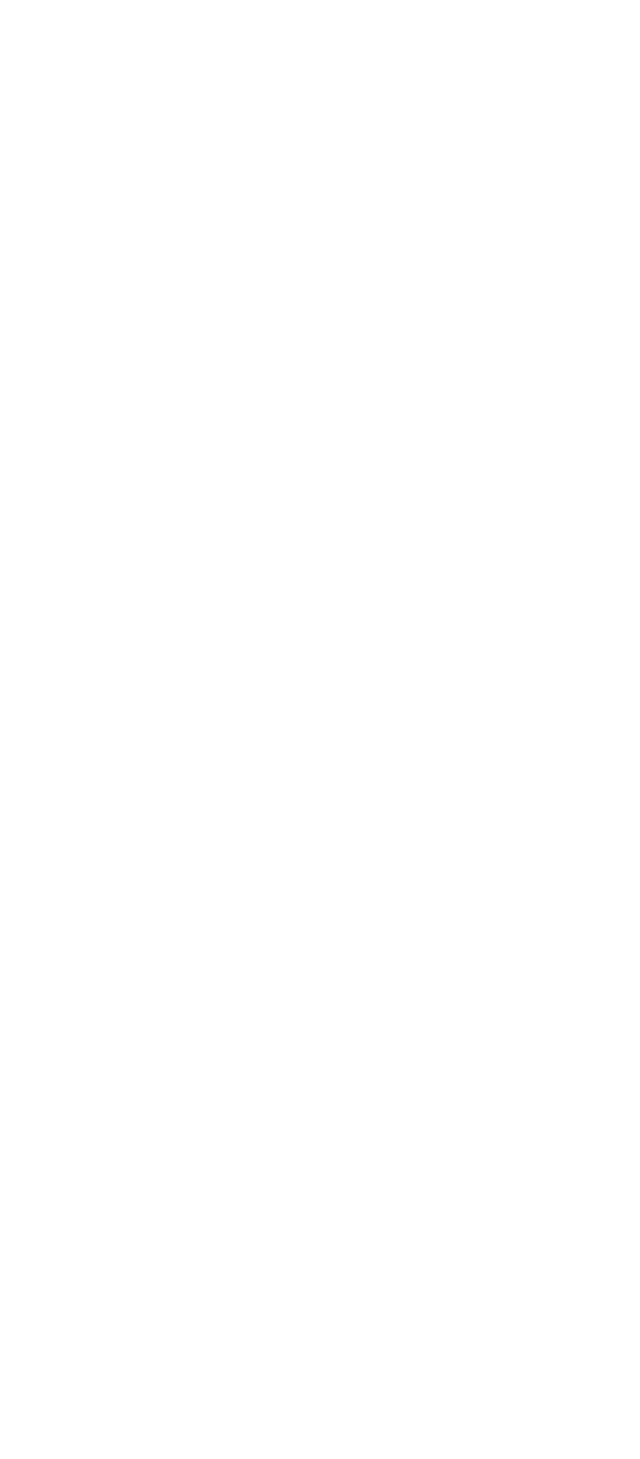
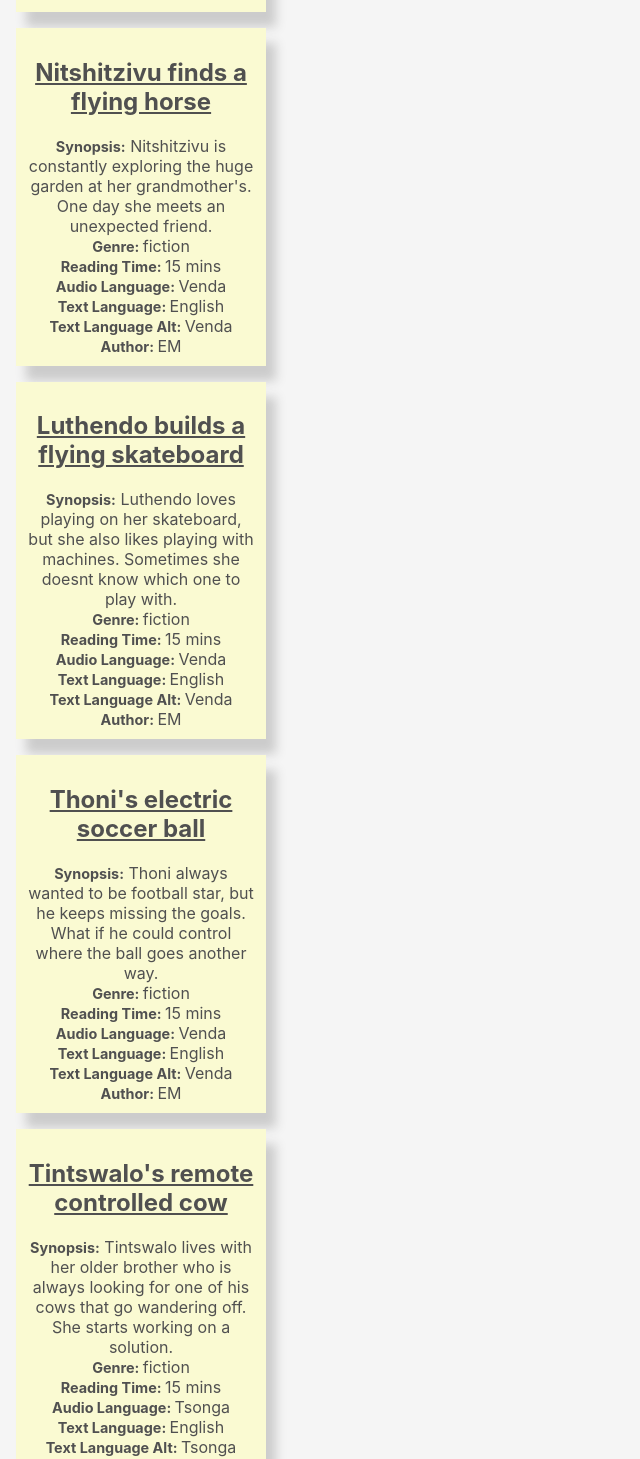
Before and after one commit to badgerine/limi, a React (Create React App) app: page /backoffice in a window 1280 px wide. Shown: the part 560-2019 px from the top of the page, without its empty margins (0-640 px from the left). Before the commit the page ends 800 px from the top, so only its background shows below. Built offline with nearby package versions, Linux system fonts and the light colour scheme.

Commit message:
implement redux

```diff
--- a/package.json
+++ b/package.json
@@ -6,10 +6,13 @@
     "@testing-library/jest-dom": "^4.2.4",
     "@testing-library/react": "^9.5.0",
     "@testing-library/user-event": "^7.2.1",
+    "firebase": "^7.14.2",
     "react": "^16.13.1",
     "react-dom": "^16.13.1",
+    "react-redux": "^7.2.0",
     "react-router-dom": "^5.1.2",
-    "react-scripts": "3.4.1"
+    "react-scripts": "3.4.1",
+    "redux": "^4.0.5"
   },
   "scripts": {
     "start": "react-scripts start",
--- a/src/components/BackOffice/BackOffice.js
+++ b/src/components/BackOffice/BackOffice.js
@@ -1,4 +1,6 @@
 import React, { Component } from 'react';
+import { connect } from 'react-redux';
+import StoryCard from '../StoryCard/StoryCard';
 // import './BackOffice.css';
 
 class BackOffice extends Component {
@@ -10,6 +12,23 @@ class BackOffice extends Component {
     }
 
     render() {
+
+        let storyCards = this.props.stories.map(story => (
+            <div key={story.id} style={{ textDecoration: 'none' }}>
+                <StoryCard
+                    id={story.id}
+                    title={story.title}
+                    synopsis={story.synopsis}
+                    genre={story.genre}
+                    readingTime={story.readingTime}
+                    audioLanguage={story.audioLanguage}
+                    primaryText={story.primaryText}
+                    secondaryText={story.secondaryText}
+                    author={story.author}
+                    clicked={() => this.storySelectedHandler(story.id, story.mediaId)}
+                />
+            </div>));
+
         return (
             <React.Fragment>
                 <h1>Story Admin</h1>
@@ -25,9 +44,19 @@ class BackOffice extends Component {
                     <span> Remove Stories <button>Go</button></span>
                 </div>
                 <br />
+                <hr/>
+                {storyCards}
+
             </React.Fragment>
         );
     }
 }
 
-export default BackOffice;
+//stores a function
+const mapStateToProps = (state) => {
+    return {
+       stories: state.stories
+    };
+};
+
+export default connect(mapStateToProps)(BackOffice);
--- a/src/containers/StoryDeck/StoryDeck.js
+++ b/src/containers/StoryDeck/StoryDeck.js
@@ -1,4 +1,5 @@
 import React, { Component } from 'react';
+import { connect } from 'react-redux';
 import './StoryDeck.css';
 import MenuBar from '../MenuBar/MenuBar';
 import StoryCard from '../../components/StoryCard/StoryCard';
@@ -9,108 +10,22 @@ class StoryDeck extends Component {
 
     state = {
         loadDeck: true,
-        stories: [
-            {
-                id: "1",
-                mediaId: "physicallyFit.mp4",
-                title: "Colbert's dancing dreadlocks",
-                synopsis: "The more Colbert practises his guitar, the more he can feel the vibration of the music.",
-                genre: "fiction",
-                readingTime: "15 mins",
-                audioLanguage: "Venda",
-                primaryText: "English",
-                secondaryText: "Venda",
-                author: "EM"
-            },
-            {
-                id: "2",
-                mediaId: "physicallyFit.mp4",
-                title: "Nitshitzivu finds a flying horse",
-                synopsis: "Nitshitzivu is constantly exploring the huge garden at her grandmother's. One day she meets an unexpected friend.",
-                genre: "fiction",
-                readingTime: "15 mins",
-                audioLanguage: "Venda",
-                primaryText: "English",
-                secondaryText: "Venda",
-                author: "EM"
-            },
-            {
-                id: "3",
-                mediaId: "physicallyFit.mp4",
-                title: "Luthendo builds a flying skateboard",
-                synopsis: "Luthendo loves playing on her skateboard, but she also likes playing with machines. Sometimes she doesnt know which one to play with.",
-                genre: "fiction",
-                readingTime: "15 mins",
-                audioLanguage: "Venda",
-                primaryText: "English",
-                secondaryText: "Venda",
-                author: "EM"
-            },
-            {
-                id: "4",
-                mediaId: "physicallyFit.mp4",
-                title: "Thoni's electric soccer ball",
-                synopsis: "Thoni always wanted to be football star, but he keeps missing the goals. What if he could control where the ball goes another way.",
-                genre: "fiction",
-                readingTime: "15 mins",
-                audioLanguage: "Venda",
-                primaryText: "English",
-                secondaryText: "Venda",
-                author: "EM"
-            },
-            {
-                id: "5",
-                mediaId: "physicallyFit.mp4",
-                title: "Tintswalo's remote controlled cow",
-                synopsis: "Tintswalo lives with her older brother who is always looking for one of his cows that go wandering off. She starts working on a solution.",
-                genre: "fiction",
-                readingTime: "15 mins",
-                audioLanguage: "Tsonga",
-                primaryText: "English",
-                secondaryText: "Tsonga",
-                author: "EM"
-            },
-            {
-                id: "6",
-                mediaId: "physicallyFit.mp4",
-                title: "Ngadji builds a robot",
-                synopsis: "Ngadji is always being told to wash the dishes, or clean the house. She also has a great imagination and is not afraid to try new things.",
-                genre: "fiction",
-                readingTime: "15 mins",
-                audioLanguage: "Tsonga",
-                primaryText: "English",
-                secondaryText: "Tsonga",
-                author: "EM"
-            },
-            {
-                id: "7",
-                mediaId: "physicallyFit.mp4",
-                title: "Nkateko's electric wand",
-                synopsis: "Nkateko lives in a hidden village surrounded by a think forest. Sometimes his sheep run off and he has to find them in the dark night. How can he create light without burning the forest?",
-                genre: "fiction",
-                readingTime: "15 mins",
-                audioLanguage: "Tsonga",
-                primaryText: "English",
-                secondaryText: "Tsonga",
-                author: "EM"
-            },
-        ]
     }
 
     componentDidMount() {
-        const stories = this.state.stories.slice(0, 6);
-        this.setState({ stories: stories });
+        // const stories = this.props.stories.slice(0, 6);
+        // this.setState({ stories: stories });
     }
 
     storySelectedHandler = (id, mediaId) => {
         this.props.history.push({
-            pathname: 'story-roll/'+id,
-            search: '?mediaId='+mediaId
+            pathname: 'story-roll/' + id,
+            search: '?mediaId=' + mediaId
         })
     }
 
     render() {
-        let storyCards = this.state.stories.map(story => (
+        let storyCards = this.props.stories.map(story => (
             // <Link to={"/story-roll/" + story.id} key={story.id} style={{ textDecoration: 'none' }}>
             //     <StoryCard
             //         id={story.id}
@@ -153,4 +68,16 @@ class StoryDeck extends Component {
 
 }
 
-export default StoryDeck;
+const mapStateToProps = (state) => {
+    return {
+        stories: state.stories
+    }
+}
+
+const mapDispatchToProps = dispatch => {
+    return {
+
+    }
+}
+
+export default connect(mapStateToProps, mapDispatchToProps)(StoryDeck);
--- a/src/index.js
+++ b/src/index.js
@@ -2,10 +2,17 @@ import React from 'react';
 import ReactDOM from 'react-dom';
 import './index.css';
 import App from './App';
+import { createStore } from 'redux';
+import { Provider } from 'react-redux';
+import reducer from './store/reducer';
+
+const store = createStore(reducer);
 
 ReactDOM.render(
   <React.StrictMode>
-    <App />
+    <Provider store={store}>
+      <App />
+    </Provider>
   </React.StrictMode>,
   document.getElementById('root')
 );
--- /dev/null
+++ b/src/store/reducer.js
@@ -0,0 +1,96 @@
+import React from 'react';
+
+const initialState = {
+    stories: [
+        {
+            id: "1",
+            mediaId: "physicallyFit.mp4",
+            title: "Colbert's dancing dreadlocks",
+            synopsis: "The more Colbert practises his guitar, the more he can feel the vibration of the music.",
+            genre: "fiction",
+            readingTime: "15 mins",
+            audioLanguage: "Venda",
+            primaryText: "English",
+            secondaryText: "Venda",
+            author: "EM"
+        },
+        {
+            id: "2",
+            mediaId: "physicallyFit.mp4",
+            title: "Nitshitzivu finds a flying horse",
+            synopsis: "Nitshitzivu is constantly exploring the huge garden at her grandmother's. One day she meets an unexpected friend.",
+            genre: "fiction",
+            readingTime: "15 mins",
+            audioLanguage: "Venda",
+            primaryText: "English",
+            secondaryText: "Venda",
+            author: "EM"
+        },
+        {
+            id: "3",
+            mediaId: "physicallyFit.mp4",
+            title: "Luthendo builds a flying skateboard",
+            synopsis: "Luthendo loves playing on her skateboard, but she also likes playing with machines. Sometimes she doesnt know which one to play with.",
+            genre: "fiction",
+            readingTime: "15 mins",
+            audioLanguage: "Venda",
+            primaryText: "English",
+            secondaryText: "Venda",
+            author: "EM"
+        },
+        {
+            id: "4",
+            mediaId: "physicallyFit.mp4",
+            title: "Thoni's electric soccer ball",
+            synopsis: "Thoni always wanted to be football star, but he keeps missing the goals. What if he could control where the ball goes another way.",
+            genre: "fiction",
+            readingTime: "15 mins",
+            audioLanguage: "Venda",
+            primaryText: "English",
+            secondaryText: "Venda",
+            author: "EM"
+        },
+        {
+            id: "5",
+            mediaId: "physicallyFit.mp4",
+            title: "Tintswalo's remote controlled cow",
+            synopsis: "Tintswalo lives with her older brother who is always looking for one of his cows that go wandering off. She starts working on a solution.",
+            genre: "fiction",
+            readingTime: "15 mins",
+            audioLanguage: "Tsonga",
+            primaryText: "English",
+            secondaryText: "Tsonga",
+            author: "EM"
+        },
+        {
+            id: "6",
+            mediaId: "physicallyFit.mp4",
+            title: "Ngadji builds a robot",
+            synopsis: "Ngadji is always being told to wash the dishes, or clean the house. She also has a great imagination and is not afraid to try new things.",
+            genre: "fiction",
+            readingTime: "15 mins",
+            audioLanguage: "Tsonga",
+            primaryText: "English",
+            secondaryText: "Tsonga",
+            author: "EM"
+        },
+        {
+            id: "7",
+            mediaId: "physicallyFit.mp4",
+            title: "Nkateko's electric wand",
+            synopsis: "Nkateko lives in a hidden village surrounded by a think forest. Sometimes his sheep run off and he has to find them in the dark night. How can he create light without burning the forest?",
+            genre: "fiction",
+            readingTime: "15 mins",
+            audioLanguage: "Tsonga",
+            primaryText: "English",
+            secondaryText: "Tsonga",
+            author: "EM"
+        },
+    ]
+};
+
+const reducer = (state = initialState, action) => {
+    return state;
+}
+
+export default reducer;
```
Also changed, not shown: 1 other file (tests, documents, lock files or other folders).
